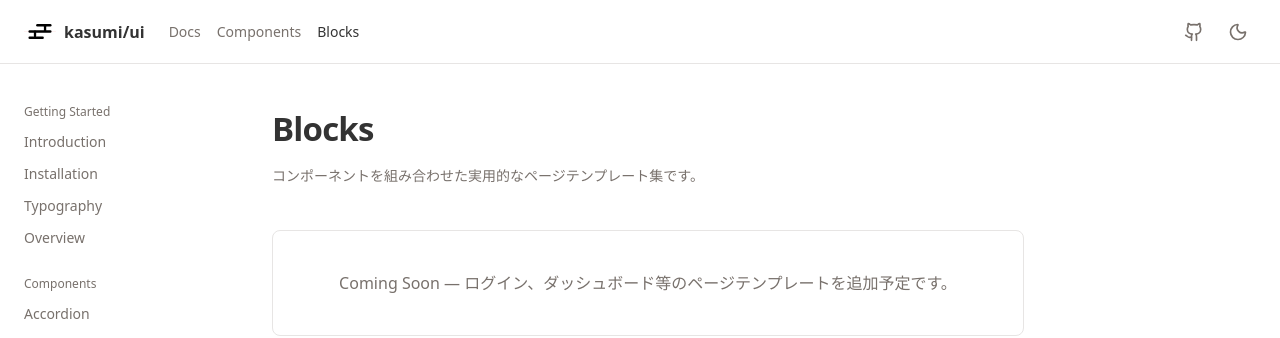
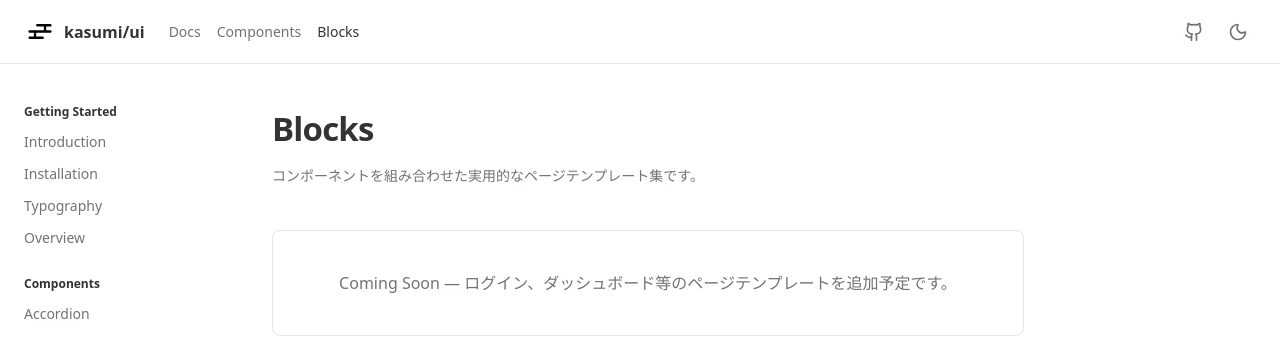
Before and after one commit to ashunar0/kasumi-ui, a Next.js app: page /docs/blocks in a window 1280 px wide. Shown: the top 338 px of the page. Built offline with nearby package versions, Linux system fonts and the light colour scheme.

Commit message:
fix: sidebarの表示を一部変更

```diff
--- a/src/app/(docs)/layout.tsx
+++ b/src/app/(docs)/layout.tsx
@@ -65,7 +65,7 @@ function DocsNav() {
     <nav className="space-y-6">
       {sidebarGroups.map((group) => (
         <div key={group.label} className="space-y-1">
-          <p className="text-xs text-muted-foreground mb-2">{group.label}</p>
+          <p className="text-xs font-semibold mb-2">{group.label}</p>
           {group.items.map((item) => (
             <Link
               key={item.href}
```
Also changed, not shown: 1 other file (tests, documents, lock files or other folders).
